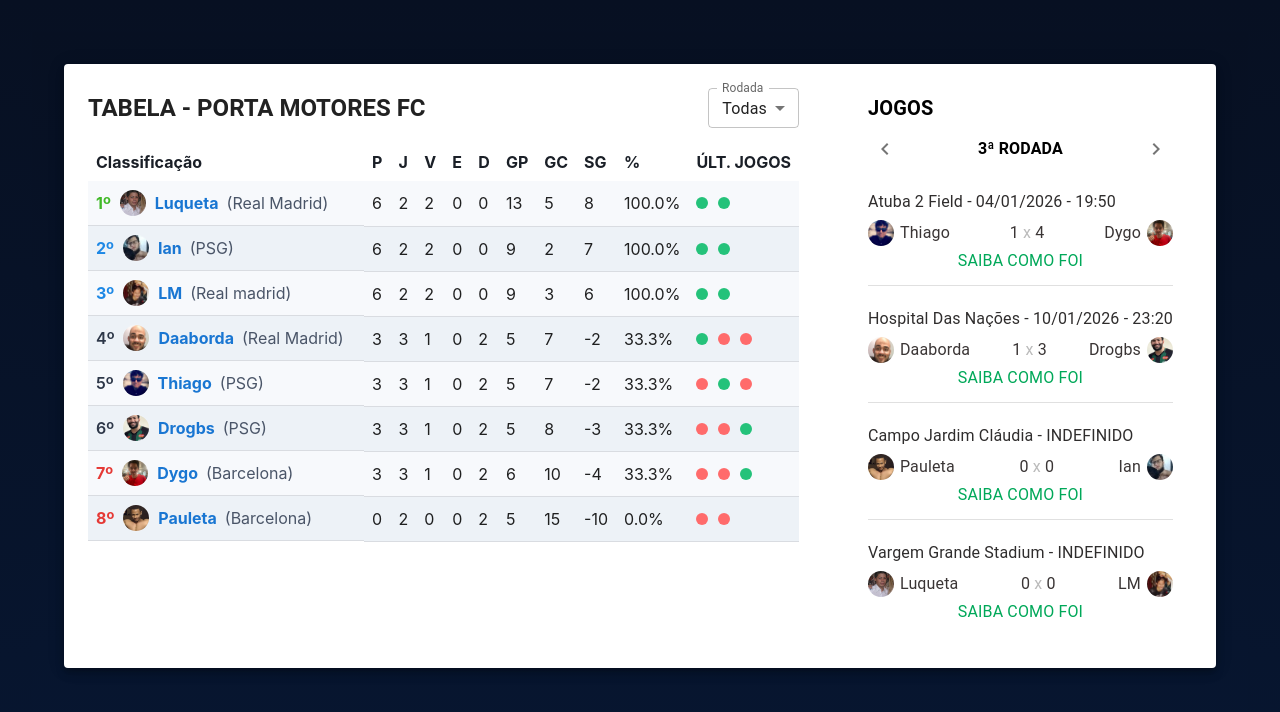
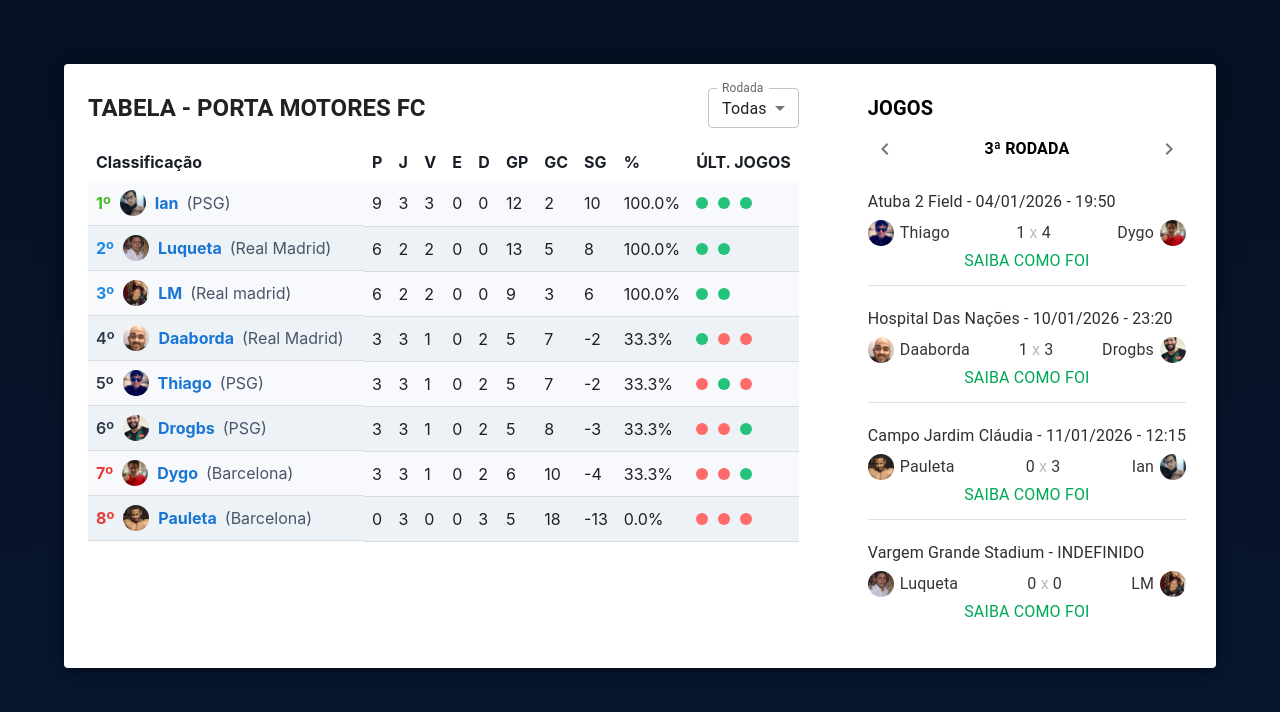
Before and after one commit to Lucasds98/eafc-portal-motores, a React (Vite) app: page / in a window 1280 px wide. Shown: the top 712 px of the page. Built offline with nearby package versions, Linux system fonts and the light colour scheme; the HTML template or start-up script is replaced by a standard one.

Commit message:
ajuste jogo 3 rdd 3

```diff
--- a/src/data/games.js
+++ b/src/data/games.js
@@ -18,7 +18,7 @@ export const games = [
   // RDD 3
   { id: 'r3-j1', rdd: 3, timeA: 2, timeB: 3, golsA: 1, golsB: 4, status: 'finalizado', local: 'Atuba 2 Field', data: '2026-01-04', hora: '19:50' },
   { id: 'r3-j2', rdd: 3, timeA: 7, timeB: 5, golsA: 1, golsB: 3, status: 'finalizado', local: 'Hospital Das Nações', data: '2026-01-10', hora: '23:20' },
-  { id: 'r3-j3', rdd: 3, timeA: 8, timeB: 4, golsA: 0, golsB: 0, status: 'pendente', local: 'Campo Jardim Cláudia', data: 'INDEFINIDO', hora: '' },
+  { id: 'r3-j3', rdd: 3, timeA: 8, timeB: 4, golsA: 0, golsB: 3, status: 'finalizado', local: 'Campo Jardim Cláudia', data: '2026-01-11', hora: '12:15' },
   { id: 'r3-j4', rdd: 3, timeA: 1, timeB: 6, golsA: 0, golsB: 0, status: 'pendente', local: 'Vargem Grande Stadium', data: 'INDEFINIDO', hora: '' },
 
   // RDD 4
--- a/src/data/matches.js
+++ b/src/data/matches.js
@@ -35,8 +35,8 @@ export const matches = [
   { rdd: 3, jogadorId: 7, result: 'D', golsPro: 1, golsContra: 3 },
   { rdd: 3, jogadorId: 5, result: 'V', golsPro: 3, golsContra: 1 },
   //JOGO 3
-  // { rdd: 2, jogadorId: 3, result: 'D', golsPro: 1, golsContra: 6 },
-  // { rdd: 2, jogadorId: 4, result: 'V', golsPro: 6, golsContra: 1 },
+  { rdd: 3, jogadorId: 8, result: 'D', golsPro: 0, golsContra: 3 },
+  { rdd: 3, jogadorId: 4, result: 'V', golsPro: 3, golsContra: 0 },
   //JOGO 4
   // { rdd: 2, jogadorId: 2, result: 'V', golsPro: 4, golsContra: 1 },
   // { rdd: 2, jogadorId: 5, result: 'D', golsPro: 1, golsContra: 4 },
```
